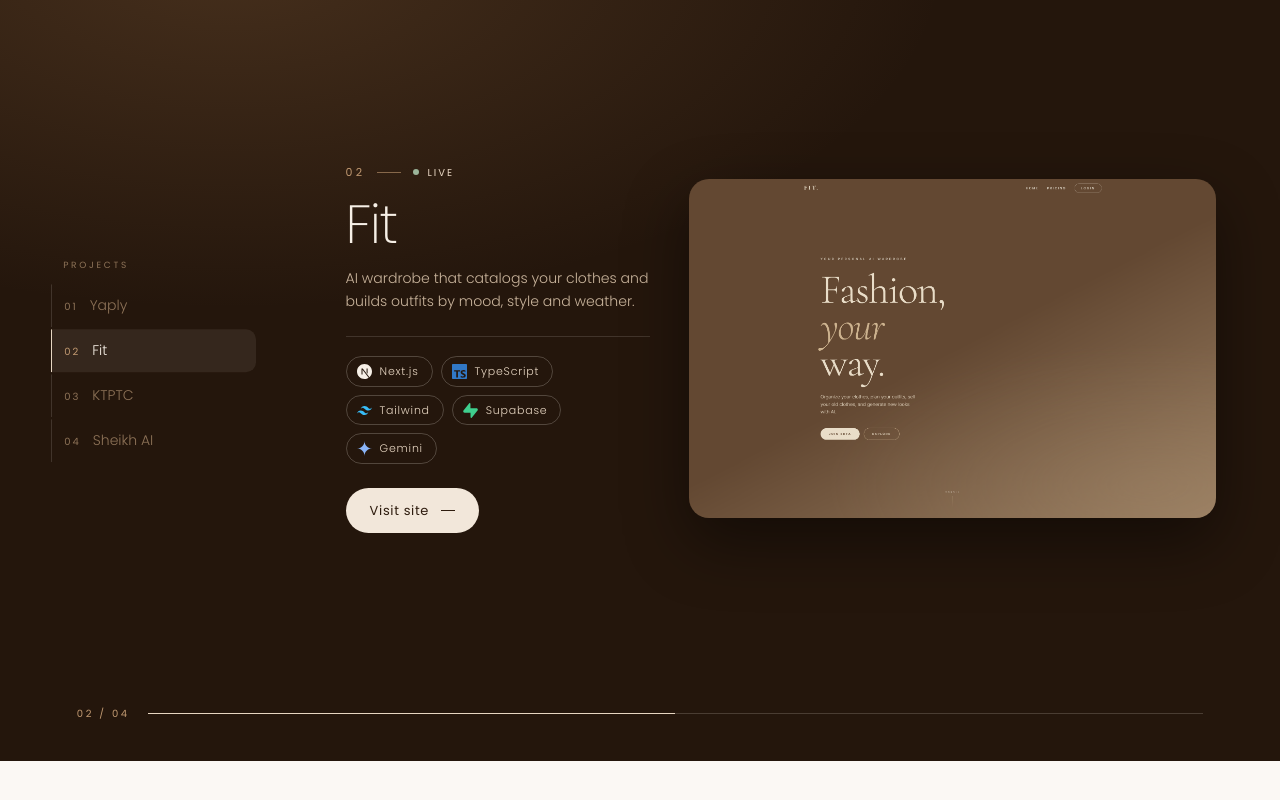
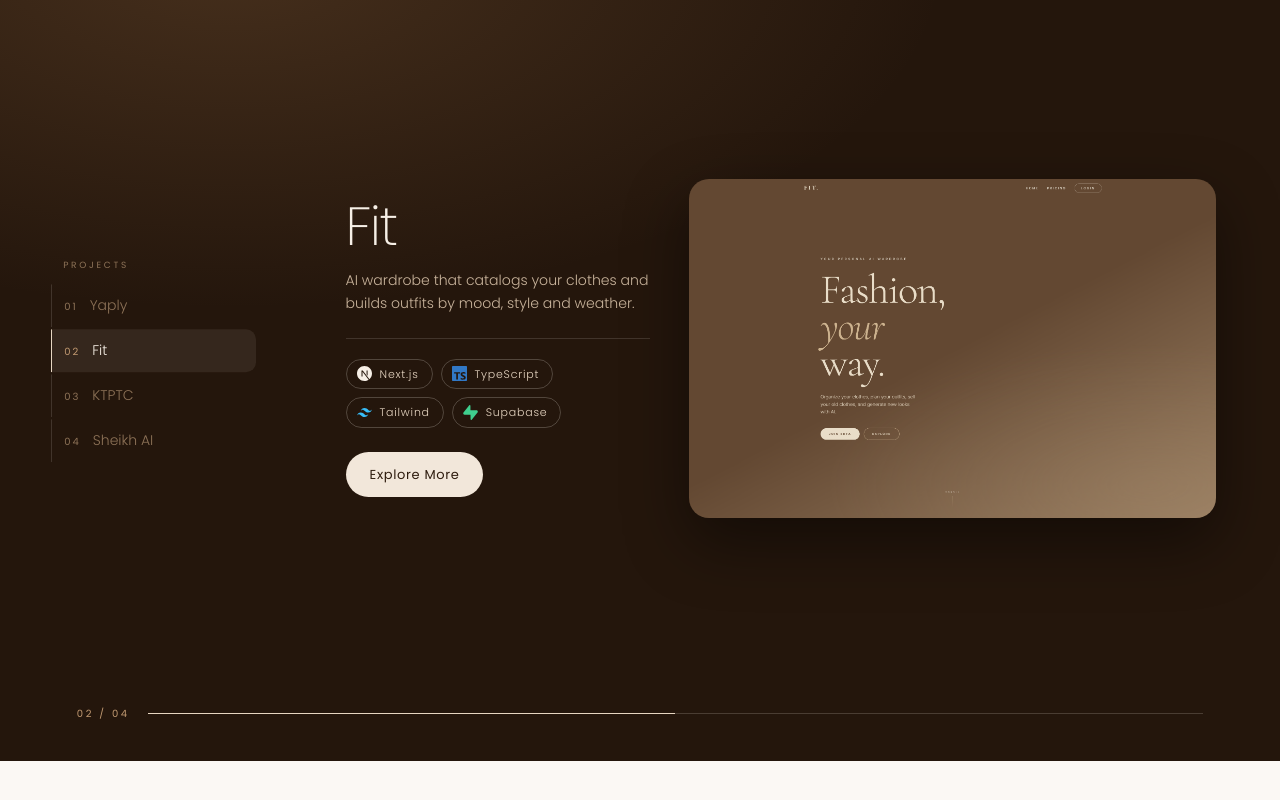
Before and after one commit to WahidKamruddin/wahidk, a Next.js app: page / in a window 1280 px wide. Shown: the part 2192-2992 px from the top of the page. Built offline with nearby package versions, Linux system fonts and the light colour scheme.

Commit message:
feat(projects): drop the live/coming-soon status and refresh stacks
Remove the status field and its badge from the project panels, and
update project tech stacks (Yaply/KTPTC gain Vite, Fit drops Gemini).

```diff
--- a/app/components/project-panel.tsx
+++ b/app/components/project-panel.tsx
@@ -4,7 +4,6 @@ import { TechIcon, techLabel } from "./tech-icon";
 
 /** One project's content — shared by the scroll gallery and the reduced-motion stack. */
 export function ProjectPanelContent({ project }: { project: Project }) {
-  const live = project.status === "live";
   const screenshot = (
     <div className="relative aspect-[1400/900] max-h-[66vh] w-full max-w-[840px] flex-[1.5_1_460px] overflow-hidden rounded-[20px] shadow-[0_3vh_8vh_rgba(0,0,0,0.45)]">
       <Image
@@ -20,25 +19,6 @@ export function ProjectPanelContent({ project }: { project: Project }) {
   return (
     <>
       <div className="flex-[1_1_260px] max-w-[370px]">
-        <div className="mb-[clamp(12px,2.2vh,22px)] flex items-center gap-3">
-          <span className="text-[11px] tracking-[0.3em] text-mocha-400">
-            {project.num}
-          </span>
-          <span className="h-px w-6 bg-[rgba(194,154,114,0.6)]" />
-          <span className="flex items-center gap-2">
-            <span
-              className="h-1.5 w-1.5 rounded-full"
-              style={{ background: live ? "#9CB59A" : "#C29A72" }}
-            />
-            <span
-              className={`text-[10px] uppercase tracking-[0.2em] ${
-                live ? "text-inv-200" : "text-inv-300"
-              }`}
-            >
-              {live ? "Live" : "Coming soon"}
-            </span>
-          </span>
-        </div>
 
         <h3
           className={`font-extralight leading-[1.02] tracking-[-0.03em] text-inv-100 ${
@@ -74,8 +54,7 @@ export function ProjectPanelContent({ project }: { project: Project }) {
               rel="noopener noreferrer"
               className="inline-flex items-center gap-3 rounded-full bg-cream-100 px-6 py-[13px] text-[13px] tracking-[0.05em] text-coffee-deep transition-[background-color,transform] duration-[350ms] ease-out hover:-translate-y-0.5 hover:bg-mocha-300"
             >
-              Visit site
-              <span className="h-px w-[14px] bg-current" />
+              Explore More
             </a>
           ) : (
             <span className="inline-flex items-center rounded-full border border-[rgba(246,239,230,0.24)] px-6 py-[13px] text-[13px] tracking-[0.05em] text-inv-300">
--- a/app/lib/projects.ts
+++ b/app/lib/projects.ts
@@ -40,7 +40,6 @@ export type TechKey =
 export type Project = {
   num: string;
   name: string;
-  status: "live" | "soon";
   description: string;
   stack: TechKey[];
   href?: string;
@@ -57,10 +56,9 @@ export const PROJECTS: Project[] = [
   {
     num: "01",
     name: "Yaply",
-    status: "live",
     description:
       "Group chat that folds event planning, tasks, budgets and shared albums into one encrypted app.",
-    stack: ["react", "typescript", "tailwind", "supabase"],
+    stack: ["react", "vite", "typescript", "tailwind", "supabase"],
     href: "https://yaply.us",
     image: "/images/yaply.png",
     alt: "Yaply social app",
@@ -68,10 +66,9 @@ export const PROJECTS: Project[] = [
   {
     num: "02",
     name: "Fit",
-    status: "live",
     description:
       "AI wardrobe that catalogs your clothes and builds outfits by mood, style and weather.",
-    stack: ["next", "typescript", "tailwind", "supabase", "gemini"],
+    stack: ["next", "typescript", "tailwind", "supabase"],
     href: "https://fit-ai-closet.netlify.app",
     image: "/images/fit.png",
     alt: "Fit AI closet app",
@@ -79,10 +76,9 @@ export const PROJECTS: Project[] = [
   {
     num: "03",
     name: "KTPTC",
-    status: "live",
     description:
-      "Live queue board for Khan's Tutorial parent-teacher conference nights — who's up, who's next.",
-    stack: ["react", "typescript", "vite"],
+      "Live queue board for Khan's Tutorial parent-teacher conference nights.",
+    stack: ["react", "vite","typescript","tailwind"],
     href: "https://ktptc.netlify.app",
     image: "/images/ktptc.png",
     alt: "KTPTC parent-teacher conference queue board",
@@ -90,7 +86,6 @@ export const PROJECTS: Project[] = [
   {
     num: "04",
     name: "Sheikh AI",
-    status: "live",
     description:
       "Ask questions, get sourced answers grounded in Islamic scholarship.",
     stack: ["react", "next", "tailwind", "figma"],
```
